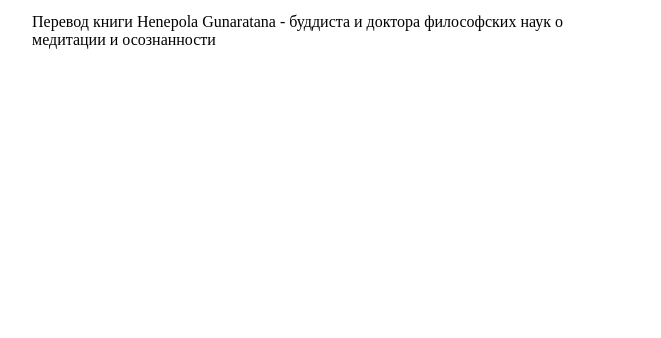
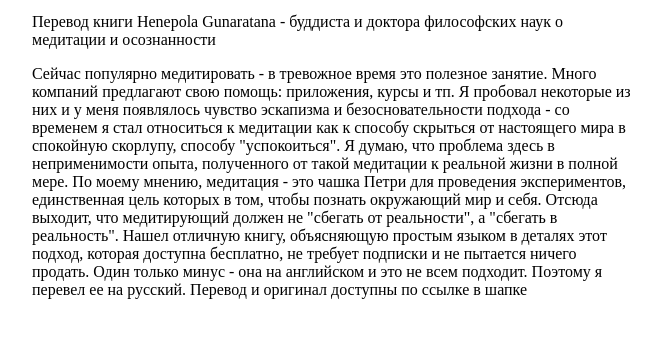
Before and after one commit to Uncleseneca/mindfulness, a website: page index.html in a window 1280 px wide. Shown: the part 148-486 px from the top of the page, without its empty margins (308-969 px from the left). Drawn offline with Linux system fonts and the light colour scheme.

Commit message:
Update index.html

```diff
--- a/index.html
+++ b/index.html
@@ -25,6 +25,23 @@
       <p>
         Перевод книги Henepola Gunaratana - буддиста и доктора философских наук о медитации и осознанности
       </p>
+      <p>
+      Сейчас популярно медитировать - в тревожное время это полезное занятие.
+
+Много компаний предлагают свою помощь: приложения, курсы и тп.
+
+Я пробовал некоторые из них и у меня появлялось чувство эскапизма и безосновательности подхода - со временем я стал относиться к медитации как к способу скрыться от настоящего мира в спокойную скорлупу, способу "успокоиться".
+
+Я думаю, что проблема здесь в неприменимости опыта, полученного от такой медитации к реальной жизни в полной мере.
+
+По моему мнению, медитация - это чашка Петри для проведения экспериментов, единственная цель которых в том, чтобы познать окружающий мир и себя.
+
+Отсюда выходит, что медитирующий должен не "сбегать от реальности", а "сбегать в реальность".
+
+Нашел отличную книгу, объясняющую простым языком в деталях этот подход, которая доступна бесплатно, не требует подписки и не пытается ничего продать. Один только минус - она на английском и это не всем подходит.
+
+Поэтому я перевел ее на русский. Перевод и оригинал доступны по ссылке в шапке
+      </p>
     </div>
   </section>
 </body>
```
